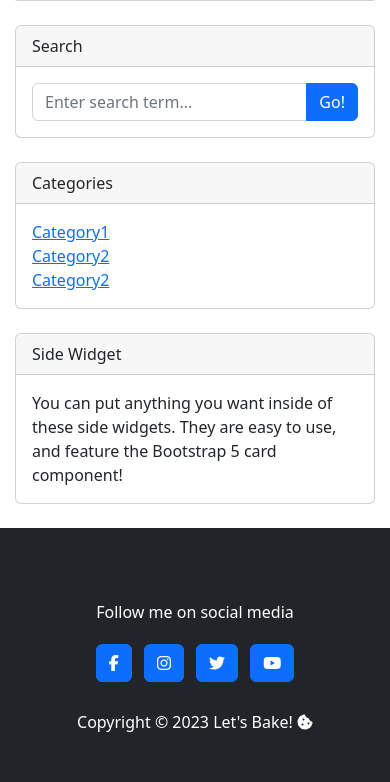
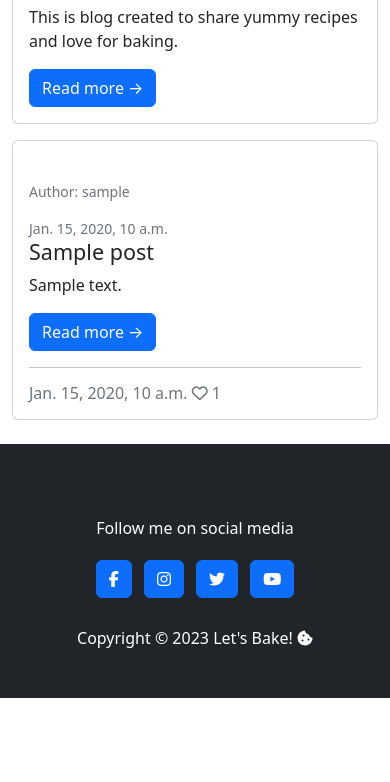
Before and after one commit to Sarohia94/-Project-4-Baking-Blog, a Django app: page / in a window 390 px wide. Shown: the part 718-1500 px from the top of the page. After the commit the page ends 1416 px from the top, so only its background shows below. Run offline with Django 3.2, Linux system fonts and the light colour scheme; tables that the repository leaves empty hold one stand-in row (values such as "Sample post"); grey boxes labelled with a size stand in for pictures from a placeholder-image service; some libraries are stand-ins or nearby versions.

Commit message:
Fix post list view reference to renderposts on site. Amend template formatting.

```diff
--- a/blog/urls.py
+++ b/blog/urls.py
@@ -2,5 +2,5 @@ from . import views
 from django.urls import path
 
 urlpatterns = [
-    path('', views.PostListView.as_view(), name='home'),
+    path('', views.PostList.as_view(), name='home'),
 ]
--- a/blog/views.py
+++ b/blog/views.py
@@ -1,9 +1,9 @@
 from django.shortcuts import render
-from django.views.generic import ListView
+from django.views import generic, View
 from .models import Post
 
 
-class PostListView(ListView):
+class PostList(generic.ListView):
     model = Post
     queryset = Post.objects.filter(status=1).order_by("-created_on")
     template_name = "index.html"
--- a/templates/base.html
+++ b/templates/base.html
@@ -53,21 +53,12 @@
         </div>
     </header>
 
-    <main class="flex-shrink-0 main-bg">
+    <!-- <aside>
 
-        {% block content %}
-        <!-- Content Goes here -->
-        {% endblock content %}
-
-    </main>
-
-    <aside>
-
-        <!-- Content Goes here -->
-        <div class="col-lg-4">
+        <div class="col-md-4"> -->
 
             <!-- Search widget-->
-            <div class="card mb-4">
+            <!-- <div class="card mb-4">
 
                 <div class="card-header">Search</div>
 
@@ -79,10 +70,10 @@
                     </div>
                 </div>
 
-            </div>
+            </div> -->
 
             <!-- Categories widget-->
-            <div class="card mb-4">
+            <!-- <div class="card mb-4">
 
                 <div class="card-header">Categories</div>
 
@@ -90,7 +81,7 @@
 
                     <div class="row">
 
-                        <div class="col-sm-6">
+                        <div class="col-md-6">
                             <ul class="list-unstyled mb-0">
                                 <li><a href="#!">Category1</a></li>
                                 <li><a href="#!">Category2</a></li>
@@ -102,10 +93,10 @@
 
                 </div>
 
-            </div>
+            </div> -->
 
             <!-- Side widget-->
-            <div class="card mb-4">
+            <!-- <div class="card mb-4">
 
                 <div class="card-header">Side Widget</div>
 
@@ -116,7 +107,15 @@
 
         </div>
 
-    </aside>
+    </aside> -->
+
+    <main class="flex-shrink-0 main-bg">
+
+        {% block content %}
+        <!-- Content Goes here -->
+        {% endblock content %}
+
+    </main>
 
     <!-- Footer-->
     <footer class="py-5 bg-dark">
--- a/templates/index.html
+++ b/templates/index.html
@@ -8,10 +8,11 @@
     <div class="row">
 
         <!-- Blog entries-->
-        <div class="col-lg-8">
+        <div class="col-md-12">
             <!-- Featured blog post-->
-            <div class="card mb-4">
-                <img class="card-img-top" src="https://dummyimage.com/850x350/dee2e6/6c757d.jpg"
+            <div class="card md-4">
+                <img class="card-img-top"
+                    src="https://images.pexels.com/photos/9095/pexels-photo.jpg?auto=compress&cs=tinysrgb&w=1260&h=750&dpr=2"
                     alt="kneading dough with both hands on wooden table" />
                 <div class="card-body">
                     <div class="small text-muted">January 1, 2023</div>
@@ -22,53 +23,50 @@
             </div>
         </div>
     </div>
+</div>
 
-    <div>
-        <!-- Row for non-featured blog posts-->
+<div class="container-fluid">
     <div class="row">
 
-            <div class="col-lg-6">
-
-                {% for post in post_list_view %}
-
-                <!-- Blog post-->
+        <!-- Blog Entries Column -->
+        <div class="col-12 mt-3 left">
+            <div class="row">
+                {% for post in post_list %}
+                <div class="col-md-6">
                     <div class="card mb-4">
-
+                        <div class="card-body">
+                            <div class="image-container">
                                 {% if "placeholder" in post.featured_image.url %}
-                    <img class="card-img-top" src="https://dummyimage.com/850x350/dee2e6/6c757d.jpg"
+                                <img class="card-img-top"
+                                    src="https://images.pexels.com/photos/9095/pexels-photo.jpg?auto=compress&cs=tinysrgb&w=1260&h=750&dpr=2"
                                     alt="kneading dough with both hands on wooden table" />
                                 {% else %}
                                 <img class="card-img-top" src=" {{ post.featured_image.url }}">
                                 {% endif %}
-
-                    <div>
-                        <p class="author">Author: {{ post.author }}</p>
+                                <div class="small text-muted">
+                                    <p>Author: {{ post.author }}</p>
                                 </div>
-
-                    <div class="card-body">
-
-                        <div class="small text-muted">{{ post.created_on}}/div>
+                            </div>
+                            <div class="small text-muted">{{ post.created_on}}</div>
                             <h2 class="card-title h4">{{ post.title }}</h2>
                             <p class="card-text">{{ post.excerpt }}</p>
-                        <a class="btn btn-primary" href="{% url 'post_detail' post.slug  %}">Read more →</a>
+                            <a class="btn btn-primary" href="">Read more →</a>
                             <hr />
                             <p class="card-text text-muted h6">{{ post.created_on}} <i class="far fa-heart"></i>
                                 {{ post.number_of_likes }}</p>
-
                         </div>
-
                     </div>
-
                 </div>
                 {% if forloop.counter|divisibleby:2 %}
             </div>
-
             <div class="row">
                 {% endif %}
                 {% endfor %}
+
+            </div>
+        </div>
     </div>
 
-    </div>
     <!-- Pagination-->
     {% if is_paginated %}
     <nav aria-label="Page navigation">
```
Lines whose indentation alone changed are shown as unchanged.
